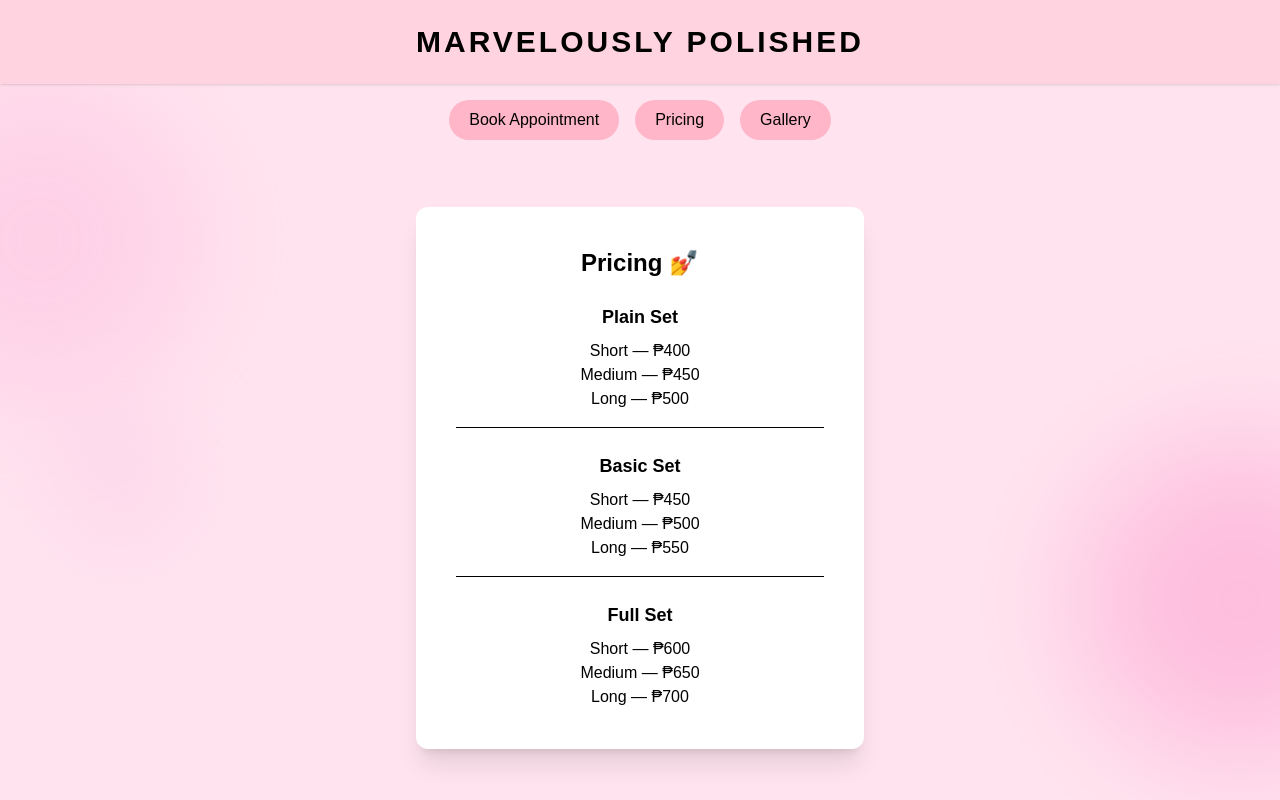
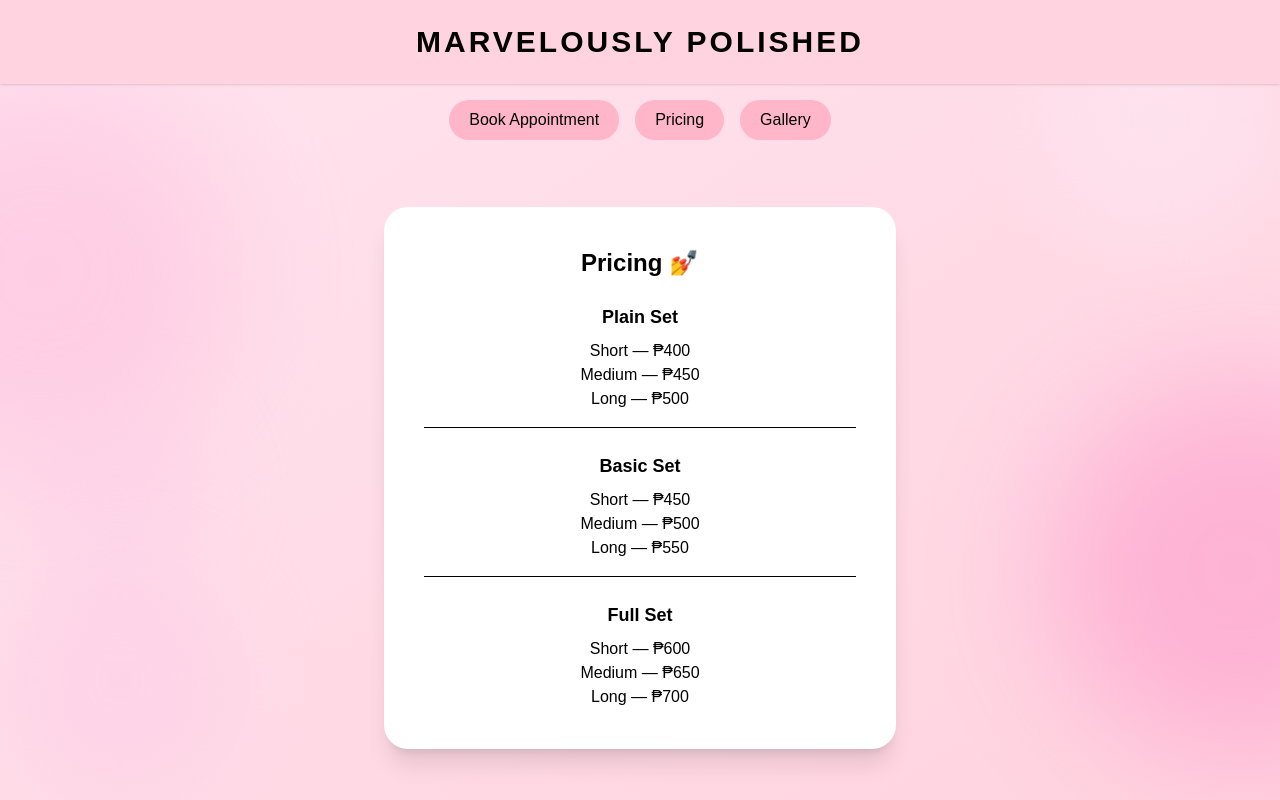
Before and after one commit to rhigovillahermosa18-star/Capstone, a Next.js app: page /pricing in a window 1280 px wide. Built offline with nearby package versions, Linux system fonts and the light colour scheme.

Commit message:
update project files

```diff
--- a/app/pricing/page.tsx
+++ b/app/pricing/page.tsx
@@ -2,12 +2,14 @@ import Link from "next/link";
 
 export default function Pricing() {
   return (
-    <div className="min-h-screen bg-[#FFE4EF] flex flex-col relative overflow-hidden">
+    <div className="min-h-screen bg-gradient-to-br from-[#FFE4EF] to-[#FFD3DF] flex flex-col relative overflow-hidden">
 
       {/* Decorative Shapes */}
-      <div className="absolute top-20 left-[-120px] w-80 h-80 bg-pink-300 rounded-full opacity-30 blur-3xl"></div>
-      <div className="absolute bottom-10 right-[-120px] w-80 h-80 bg-pink-400 rounded-full opacity-30 blur-3xl"></div>
-      <div className="absolute top-1/2 left-10 w-40 h-40 bg-pink-200 rounded-full opacity-40 blur-2xl"></div>
+      <div className="absolute top-20 left-[-150px] w-96 h-96 bg-pink-300 rounded-full opacity-30 blur-3xl"></div>
+      <div className="absolute bottom-10 right-[-150px] w-96 h-96 bg-pink-400 rounded-full opacity-30 blur-3xl"></div>
+      <div className="absolute top-1/2 left-5 w-48 h-48 bg-pink-200 rounded-full opacity-40 blur-2xl"></div>
+      <div className="absolute top-0 right-0 w-60 h-60 bg-pink-100 rounded-full opacity-50 blur-2xl"></div>
+      <div className="absolute bottom-0 left-0 w-60 h-60 bg-pink-200 rounded-full opacity-50 blur-2xl"></div>
 
       {/* Header */}
       <div className="bg-[#FFD3DF] py-6 text-center shadow-sm relative z-10">
@@ -41,8 +43,8 @@ export default function Pricing() {
       </div>
 
       {/* Pricing Content */}
-      <div className="flex flex-grow justify-center items-center relative z-10">
-        <div className="bg-white p-10 rounded-xl w-full max-w-md shadow-xl text-center">
+      <div className="flex flex-grow justify-center items-center relative z-10 px-4">
+        <div className="bg-white p-10 rounded-3xl w-full max-w-lg shadow-xl text-center relative z-20">
 
           <h2 className="text-2xl font-bold mb-6 text-black">
             Pricing 💅
@@ -72,6 +74,9 @@ export default function Pricing() {
         </div>
       </div>
 
+      {/* Optional subtle diagonal stripes */}
+      <div className="absolute inset-0 bg-[repeating-linear-gradient(45deg,#fff0,#fff0 20px,#FFE4EF 20px,#FFE4EF 40px)] opacity-10 pointer-events-none"></div>
+
     </div>
   );
 }
```
